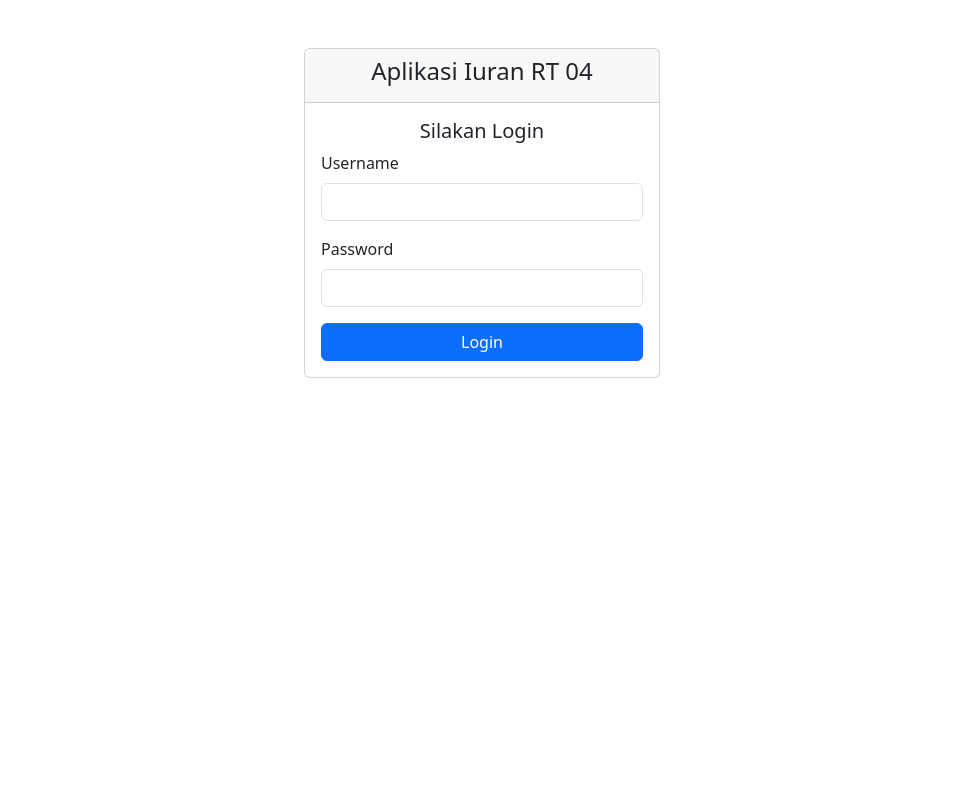
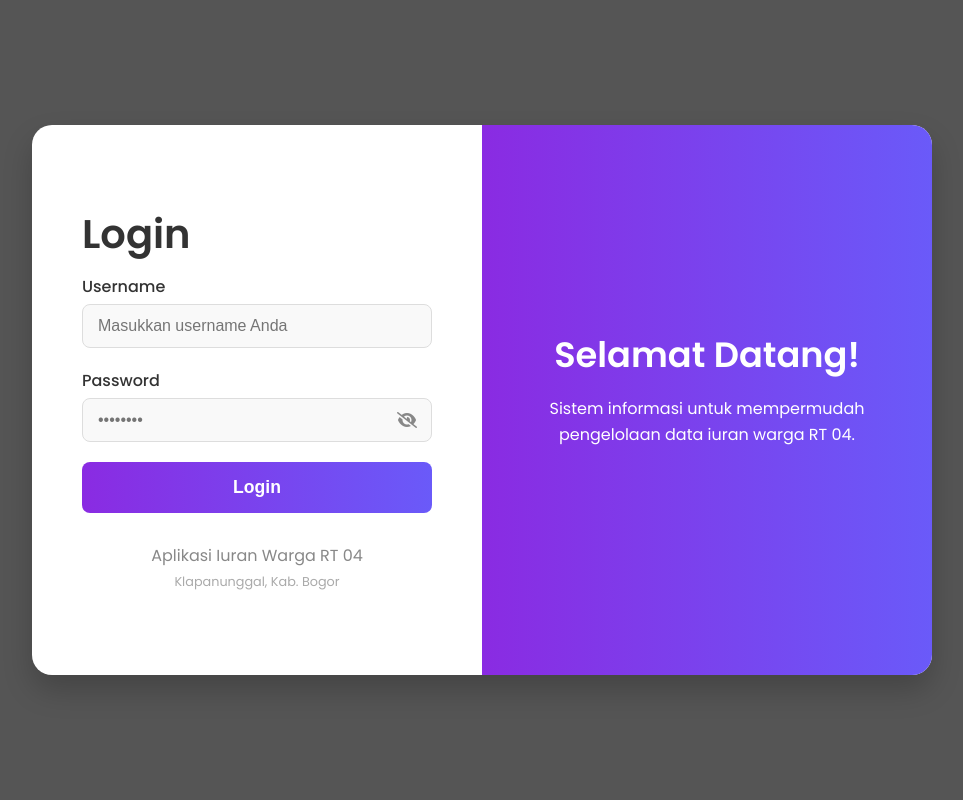
Before and after one commit to ItzmeLYNLEN/Pencatatan-Iuran-Bulanan-RT-UAS-SMS3, a PHP site: page / in a window 1280 px wide. Shown: the whole page, without its empty margins (158-1121 px from the left). Run offline with PHP 8.4, Linux system fonts and the light colour scheme.

Commit message:
update tampilan login

```diff
--- a/index.php
+++ b/index.php
@@ -1,6 +1,7 @@
 <?php
 // index.php (Halaman Login)
-require_once 'config/db.php';
+session_start();
+require_once 'config/db.php'; // Ganti dengan path file koneksi Anda yang benar
 
 // Jika sudah login, redirect ke dashboard masing-masing
 if (isset($_SESSION['user_id'])) {
@@ -17,41 +18,75 @@ if (isset($_SESSION['user_id'])) {
 <head>
     <meta charset="UTF-8">
     <meta name="viewport" content="width=device-width, initial-scale=1.0">
-    <title>Login - Aplikasi Iuran RT 04</title>
-    <link href="https://cdn.jsdelivr.net/npm/bootstrap@5.3.2/dist/css/bootstrap.min.css" rel="stylesheet">
+    <title>Login - Aplikasi Iuran RT</title>
+    <link rel="stylesheet" href="style.css">
+    <link rel="preconnect" href="https://fonts.googleapis.com">
+    <link rel="preconnect" href="https://fonts.gstatic.com" crossorigin>
+    <link href="https://fonts.googleapis.com/css2?family=Poppins:wght@400;500;600&display=swap" rel="stylesheet">
+    <link rel="stylesheet" href="https://cdnjs.cloudflare.com/ajax/libs/font-awesome/6.5.1/css/all.min.css">
 </head>
 <body>
-    <div class="container mt-5">
-        <div class="row justify-content-center">
-            <div class="col-md-4">
-                <div class="card">
-                    <div class="card-header text-center">
-                        <h4>Aplikasi Iuran RT 04</h4>
-                    </div>
-                    <div class="card-body">
-                        <h5 class="card-title text-center">Silakan Login</h5>
+
+    <div class="login-container">
+        <div class="form-panel">
+            <div class="form-content">
+                <h2>Login</h2>
 
                 <?php if (isset($_GET['error'])): ?>
                     <div class="alert alert-danger"><?php echo htmlspecialchars($_GET['error']); ?></div>
                 <?php endif; ?>
 
                 <form action="login_process.php" method="POST">
-                            <div class="mb-3">
-                                <label for="username" class="form-label">Username</label>
-                                <input type="text" class="form-control" id="username" name="username" required>
+                    <div class="input-group">
+                        <label for="username">Username</label>
+                        <input type="text" id="username" name="username" placeholder="Masukkan username Anda" required>
                     </div>
-                            <div class="mb-3">
-                                <label for="password" class="form-label">Password</label>
-                                <input type="password" class="form-control" id="password" name="password" required>
+
+                    <div class="input-group">
+                        <label for="password">Password</label>
+                        <div class="password-wrapper">
+                            <input type="password" id="password" name="password" placeholder="••••••••" required>
+                            <i class="fa-solid fa-eye-slash" id="togglePassword"></i>
                         </div>
-                            <div class="d-grid">
-                                <button type="submit" class="btn btn-primary">Login</button>
                     </div>
+
+
+
+                    <button type="submit" class="btn-login">Login</button>
                 </form>
+
+                <div class="social-login">
+                    <p>Aplikasi Iuran Warga RT 04</p>
+                    <p style="font-size: 0.8em; color: #aaa;">Klapanunggal, Kab. Bogor</p>
                 </div>
             </div>
         </div>
+
+        <div class="overlay-panel">
+            <div class="overlay-content">
+                <h2>Selamat Datang!</h2>
+                <p>Sistem informasi untuk mempermudah pengelolaan data iuran warga RT 04.</p>
             </div>
         </div>
+    </div>
+
+    <script>
+        const togglePassword = document.querySelector('#togglePassword');
+        const password = document.querySelector('#password');
+
+        togglePassword.addEventListener('click', function (e) {
+            const type = password.getAttribute('type') === 'password' ? 'text' : 'password';
+            password.setAttribute('type', type);
+
+            if (this.classList.contains('fa-eye-slash')) {
+                this.classList.remove('fa-eye-slash');
+                this.classList.add('fa-eye');
+            } else {
+                this.classList.remove('fa-eye');
+                this.classList.add('fa-eye-slash');
+            }
+        });
+    </script>
+
 </body>
 </html>
--- /dev/null
+++ b/style.css
@@ -0,0 +1,193 @@
+/* File: style.css */
+
+/* Pengaturan Dasar & Font */
+* {
+    box-sizing: border-box;
+    margin: 0;
+    padding: 0;
+}
+
+body {
+    font-family: 'Poppins', sans-serif;
+    background-color: #555; /* Latar belakang abu-abu gelap seperti di gambar */
+    display: flex;
+    justify-content: center;
+    align-items: center;
+    min-height: 100vh;
+    color: #333;
+}
+
+/* Kontainer Utama */
+.login-container {
+    display: flex;
+    width: 900px;
+    max-width: 100%;
+    min-height: 550px;
+    background-color: #fff;
+    border-radius: 20px;
+    box-shadow: 0 15px 30px rgba(0, 0, 0, 0.2);
+    overflow: hidden; /* Penting agar panel kanan tidak keluar dari border-radius */
+}
+
+/* Panel Kiri (Form) */
+.form-panel {
+    flex: 1;
+    padding: 50px;
+    display: flex;
+    justify-content: center;
+    align-items: center;
+}
+
+.form-content {
+    width: 100%;
+    max-width: 350px;
+}
+
+.form-content h2 {
+    font-size: 2.5rem;
+    margin-bottom: 10px;
+    font-weight: 600;
+}
+
+.input-group {
+    margin-bottom: 20px;
+}
+
+.input-group label {
+    display: block;
+    font-weight: 500;
+    margin-bottom: 5px;
+}
+
+.input-group input {
+    width: 100%;
+    padding: 12px 15px;
+    border: 1px solid #ddd;
+    border-radius: 8px;
+    font-size: 1rem;
+    background-color: #f9f9f9;
+}
+
+.form-options {
+    display: flex;
+    justify-content: space-between;
+    align-items: center;
+    margin-bottom: 20px;
+    font-size: 0.9rem;
+}
+
+.remember-me {
+    display: flex;
+    align-items: center;
+}
+
+.remember-me input {
+    margin-right: 8px;
+}
+
+.forgot-password {
+    color: #6a5af9;
+    text-decoration: none;
+}
+
+.forgot-password:hover {
+    text-decoration: underline;
+}
+
+.btn-login {
+    width: 100%;
+    padding: 15px;
+    border: none;
+    border-radius: 8px;
+    background: linear-gradient(90deg, #8A2BE2, #6a5af9);
+    color: white;
+    font-size: 1.1rem;
+    font-weight: 600;
+    cursor: pointer;
+    transition: transform 0.2s;
+}
+
+.btn-login:hover {
+    transform: scale(1.02);
+}
+
+.social-login {
+    margin-top: 30px;
+    text-align: center;
+}
+
+.social-login p {
+    margin-bottom: 5px;
+    color: #888;
+}
+
+/* Style untuk pesan error */
+.alert.alert-danger {
+    background-color: #f8d7da;
+    color: #721c24;
+    border-color: #f5c6cb;
+    padding: 10px;
+    border-radius: 5px;
+    margin-bottom: 15px;
+    text-align: center;
+    font-size: 0.9rem;
+}
+
+
+/* Panel Kanan (Overlay) */
+.overlay-panel {
+    flex: 1;
+    background: linear-gradient(90deg, #8A2BE2, #6a5af9);
+    color: white;
+    display: flex;
+    justify-content: center;
+    align-items: center;
+    text-align: center;
+    padding: 50px;
+}
+
+.overlay-content h2 {
+    font-size: 2.2rem;
+    margin-bottom: 15px;
+}
+
+.overlay-content p {
+    font-size: 1rem;
+    margin-bottom: 25px;
+    line-height: 1.6;
+}
+
+/* Responsif untuk layar kecil (HP) */
+@media (max-width: 768px) {
+    .login-container {
+        flex-direction: column;
+        width: 90%;
+        min-height: auto;
+    }
+
+    .form-panel, .overlay-panel {
+        width: 100%;
+        padding: 40px 30px;
+    }
+}
+
+
+
+.password-wrapper {
+    position: relative;
+    width: 100%;
+}
+
+.password-wrapper input {
+
+    width: 100%;
+}
+
+#togglePassword {
+    position: absolute;
+    top: 50%;
+    right: 15px;
+    transform: translateY(-50%);
+    cursor: pointer;
+    color: #888;
+}
```
Lines whose indentation alone changed are shown as unchanged.
